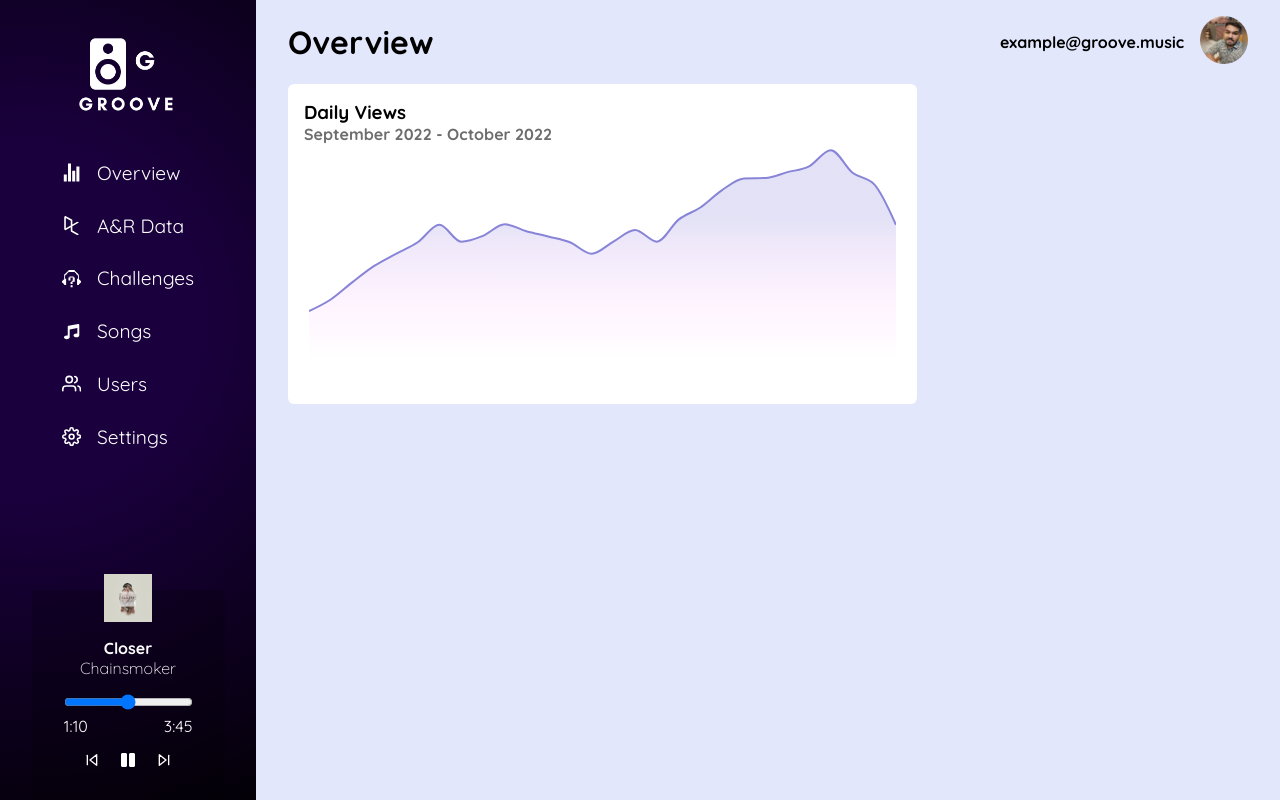
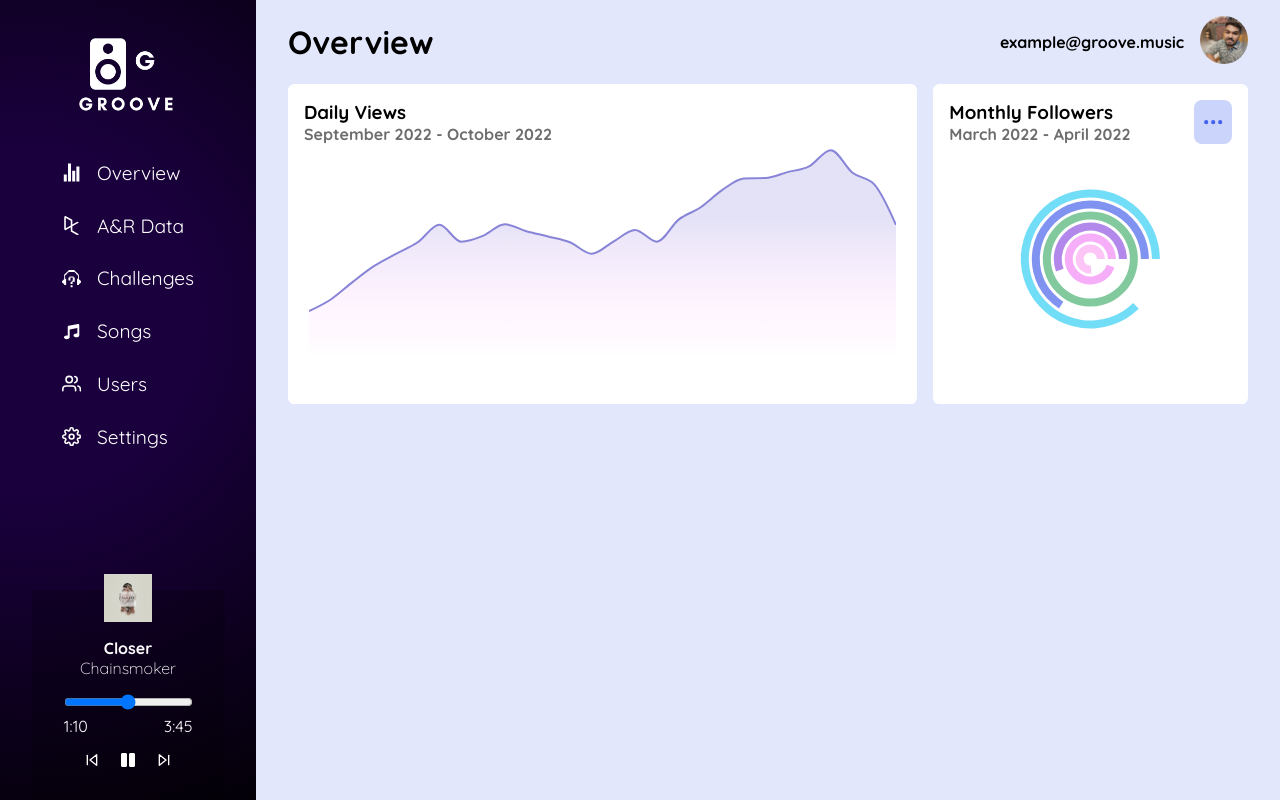
Before and after one commit to ZimmerF0/Dashboard-music, a React (Create React App) app: page / in a window 1280 px wide. Built offline with nearby package versions, Linux system fonts and the light colour scheme.

Commit message:
Monthly Follower Card

```diff
--- a/src/components/Metrics.jsx
+++ b/src/components/Metrics.jsx
@@ -1,6 +1,7 @@
 import React from "react";
 import Navbar from "./Navbar";
 import DailyMetric from "./DailyMetric";
+import MusicMetric from "./MusicMetric";
 
 const Metrics = () => {
   return (
@@ -8,6 +9,7 @@ const Metrics = () => {
       <Navbar />
       <div className="grid__one">
         <DailyMetric />
+        <MusicMetric />
       </div>
       <div className="grid__two"></div>
     </div>
--- a/src/components/MusicMetric.jsx
+++ b/src/components/MusicMetric.jsx
@@ -1,7 +1,71 @@
 import React from "react";
+import { RadialBarChart, RadialBar, ResponsiveContainer } from "recharts";
+import { BsThreeDots } from "react-icons/bs";
+
+const data = [
+  {
+    name: "18-24",
+    uv: 21.47,
+    pv: 2400,
+    fill: "#fdc5f5",
+  },
+  {
+    name: "25-29",
+    uv: 26.69,
+    pv: 4567,
+    fill: "#f7aef8",
+  },
+  {
+    name: "30-34",
+    uv: 15.69,
+    pv: 1398,
+    fill: "#b388eb",
+  },
+  {
+    name: "35-39",
+    uv: 28.22,
+    pv: 9800,
+    fill: "#82ca9d",
+  },
+  {
+    name: "40-49",
+    uv: 18.63,
+    pv: 3908,
+    fill: "#8093f1",
+  },
+  {
+    name: "50+",
+    uv: 24.63,
+
+    fill: "#72ddf7",
+  },
+];
 
 const MusicMetric = () => {
-  return <div>MusicMetric</div>;
+  return (
+    <div className="music__metric">
+      <div className="music__metric__info">
+        <div>
+          <h3>Monthly Followers</h3>
+          <span>March 2022 - April 2022</span>
+        </div>
+        <div className="icon">
+          <BsThreeDots />
+        </div>
+      </div>
+      <ResponsiveContainer width="100%" height="80%">
+        <RadialBarChart
+          cx="50%"
+          cy="50%"
+          innerRadius="10%"
+          outerRadius="70%"
+          data={data}
+        >
+          <RadialBar minAngle={15} cloccWise dataKey="uv" />
+        </RadialBarChart>
+      </ResponsiveContainer>
+    </div>
+  );
 };
 
 export default MusicMetric;
--- a/src/scss/components/_metrics.scss
+++ b/src/scss/components/_metrics.scss
@@ -15,6 +15,7 @@
     .top__card {
       @include getCardStyles;
     }
+    @include getMonthlyFollowersStyles;
   }
   .grid__two {
     display: grid;
--- a/src/scss/components/_monthlyFollowers.scss
+++ b/src/scss/components/_monthlyFollowers.scss
@@ -0,0 +1,10 @@
+@mixin getMonthlyFollowersStyles {
+  .music__metric {
+    @include getCardStyles;
+    &__info {
+      display: flex;
+      justify-content: space-between;
+      @include getCardIconStyle;
+    }
+  }
+}
--- a/src/scss/utils/_cardIcon.scss
+++ b/src/scss/utils/_cardIcon.scss
@@ -0,0 +1,15 @@
+@mixin getCardIconStyle {
+  .icon {
+    cursor: pointer;
+    background-color: #4362ee46;
+    svg {
+      color: #4361ee;
+      font-size: 1.4rem;
+    }
+    border-radius: 0.5rem;
+    padding: 0.5rem;
+    display: flex;
+    justify-content: center;
+    align-items: center;
+  }
+}
```
